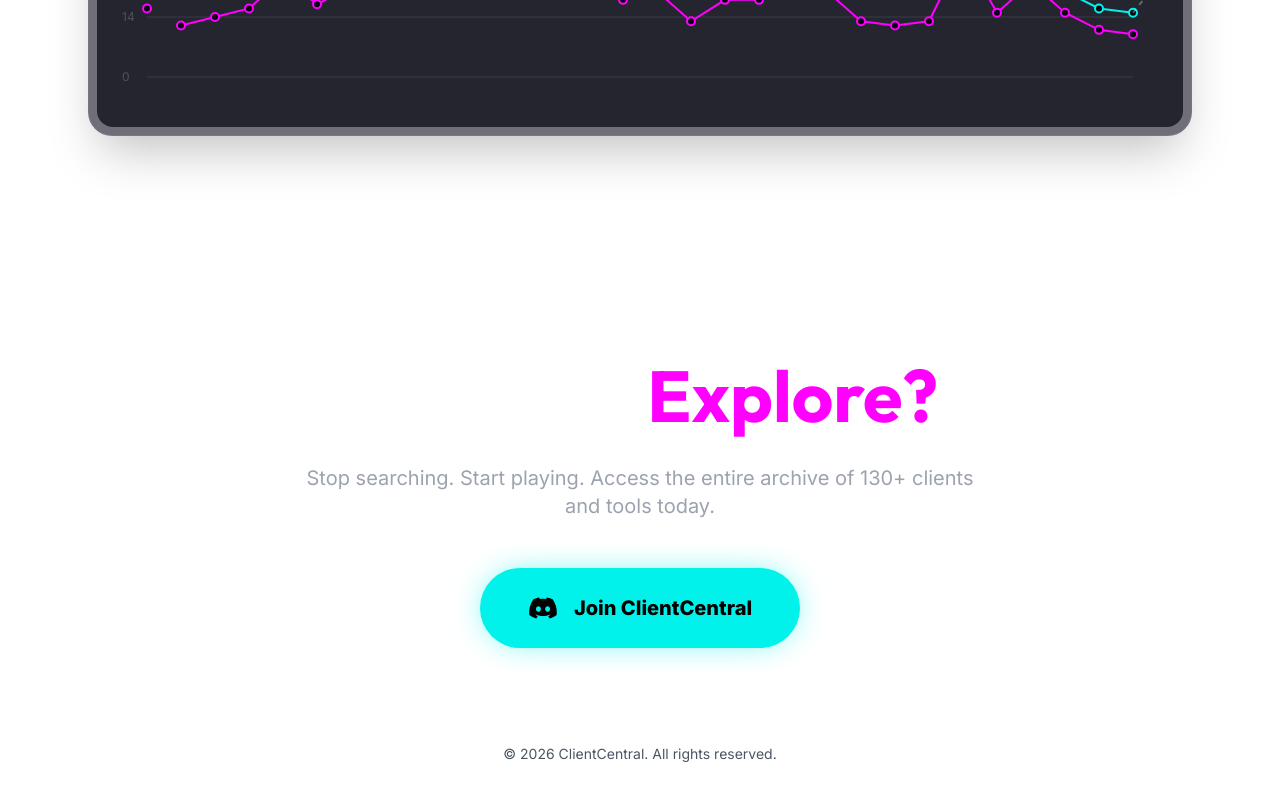
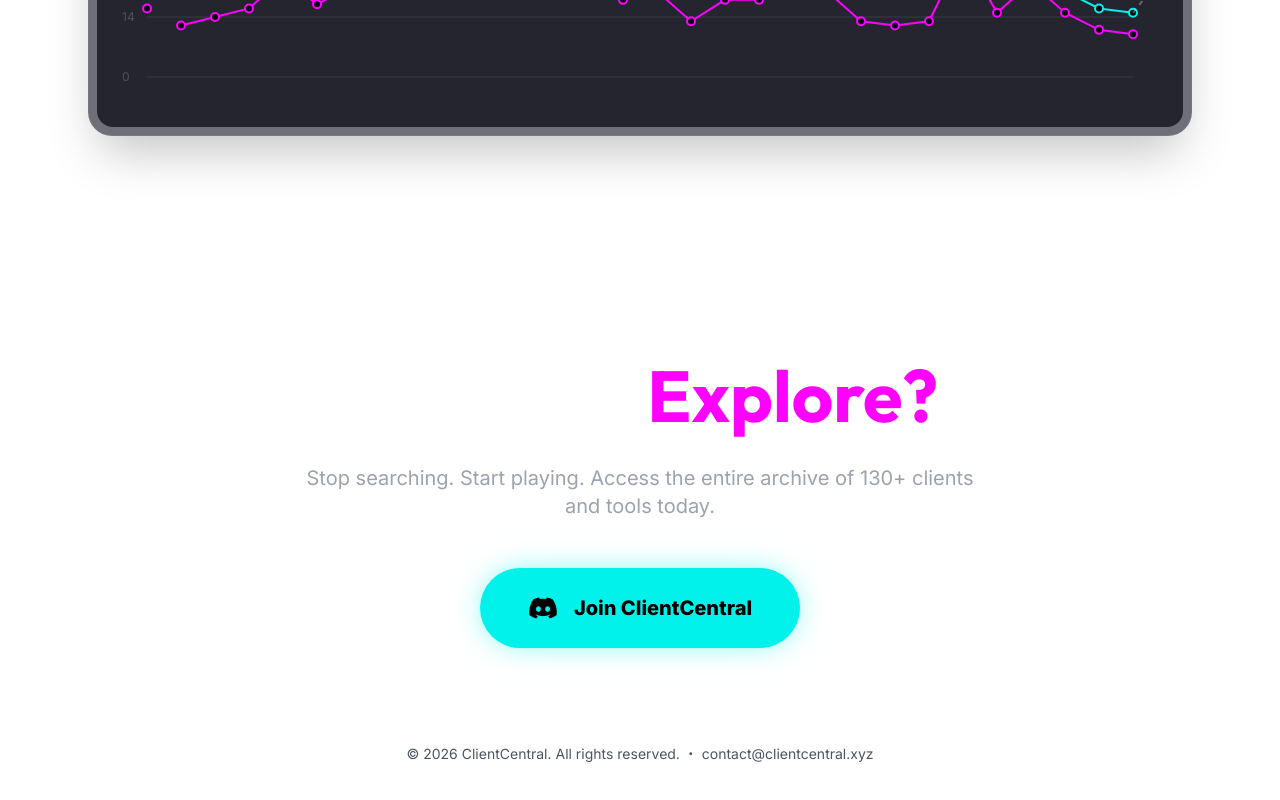
Before and after one commit to clientcentral/Website, a plain HTML site: page index.html in a window 1280 px wide. Shown: the part 2099-2899 px from the top of the page. Drawn offline with nearby package versions, Linux system fonts and the light colour scheme.

Commit message:
add contact email to bottom of site

```diff
--- a/index.html
+++ b/index.html
@@ -553,7 +553,7 @@
 
         <div class="absolute bottom-0 w-full h-px bg-gradient-to-r from-transparent via-brand-cyan/20 to-transparent"></div>
         <!-- UPDATED YEAR -->
-        <p class="mt-24 pb-8 text-gray-600 text-sm">&copy; 2026 ClientCentral. All rights reserved.</p>
+        <p class="mt-24 pb-8 text-gray-600 text-sm">&copy; 2026 ClientCentral. All rights reserved. ・ contact@clientcentral.xyz</p>
     </section>
 
     <script>
```
